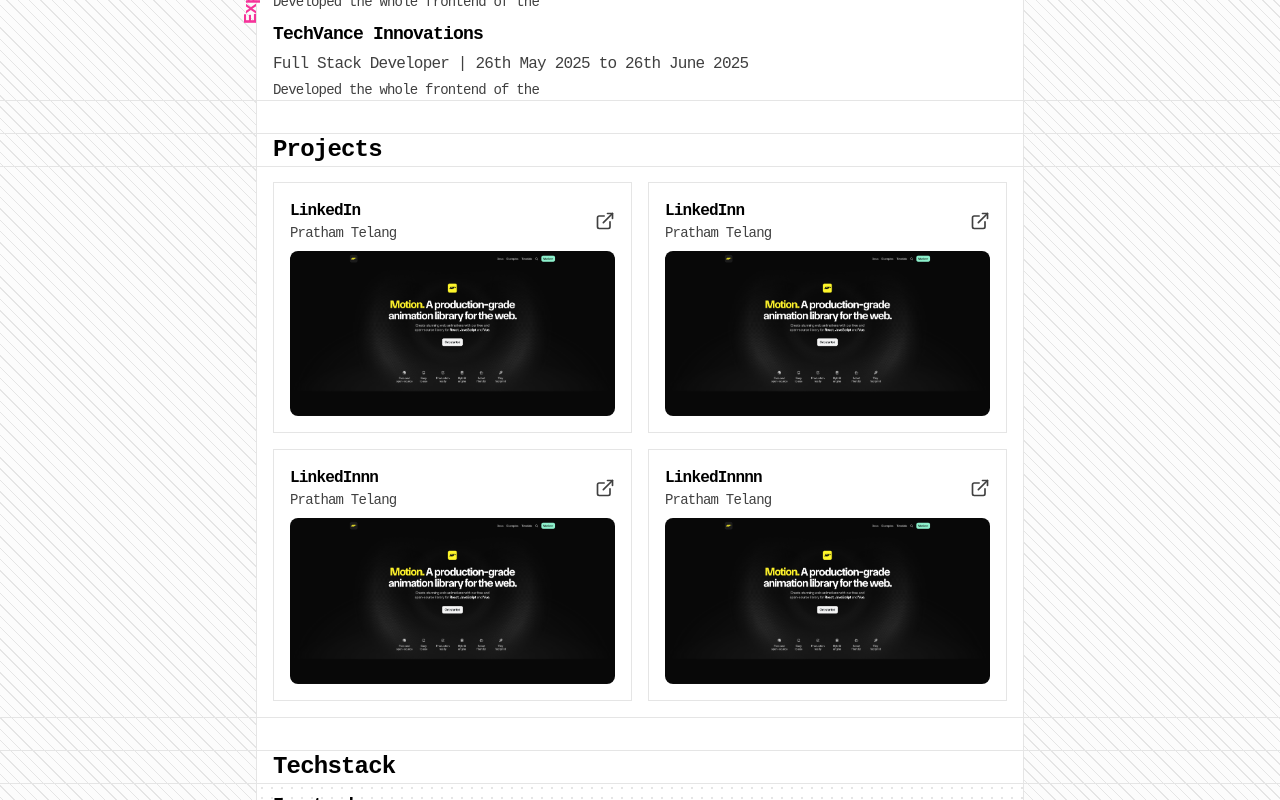
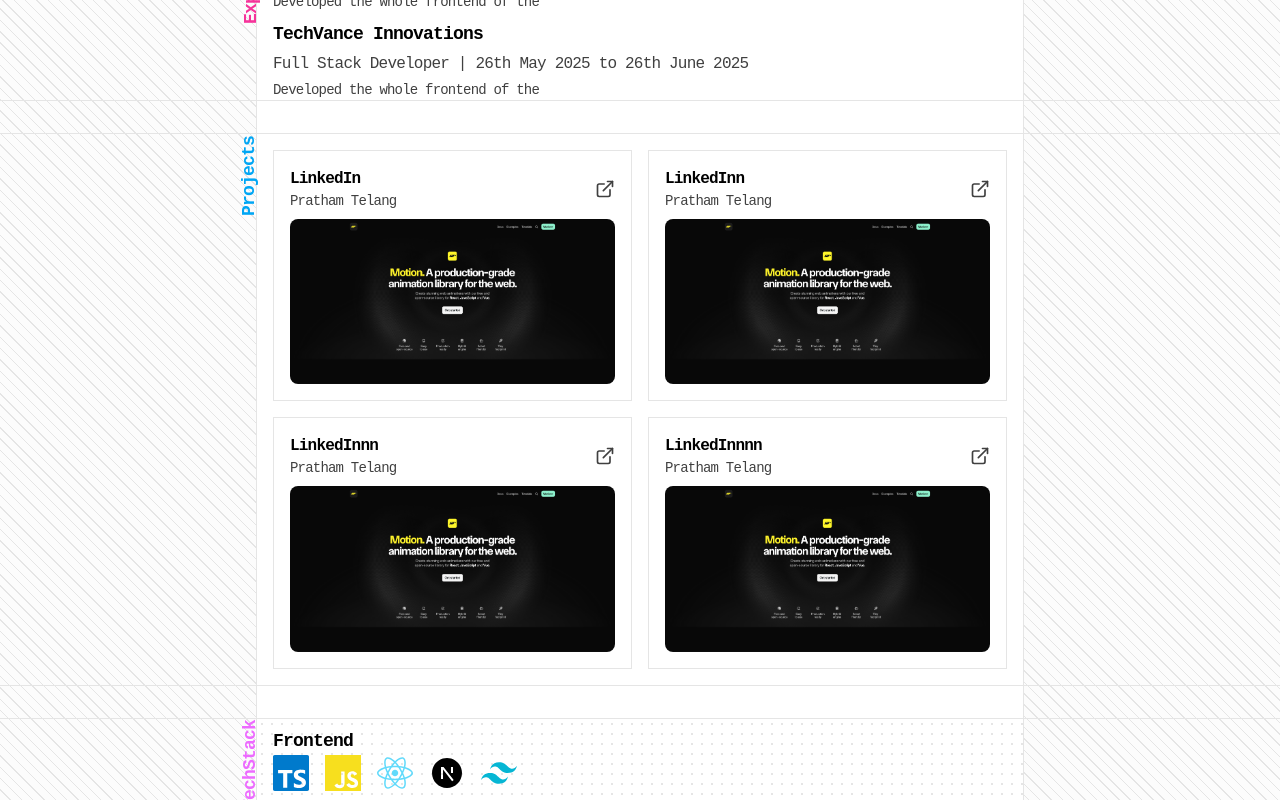
Before and after one commit to PrathamTelang/portfolio, a Next.js app: page / in a window 1280 px wide. Shown: the part 760-1560 px from the top of the page. Built offline with nearby package versions, Linux system fonts and the light colour scheme.

Commit message:
Update section headers to rotated style
Changed the headers for Experience, Projects, and TechStack components to use a rotated, absolute-positioned style with distinct colors. This improves visual consistency and aligns the header design across these sections.

```diff
--- a/src/app/components/Experience.tsx
+++ b/src/app/components/Experience.tsx
@@ -5,7 +5,7 @@ export const Experience = () => {
         <div className="w-screen flex h-full justify-center">
             <div className="w-3/5 relative  bg-white dark:bg-darkbg border-x border-lightborder dark:border-darkborder max-[475px]:w-11/12">
             <h2 className="text-xs font-semibold text-[#F6339A]
-           transform -rotate-90  absolute sm:top-9 sm:-left-14 sm:text-lg top-6 -left-9
+           transform -rotate-90  absolute sm:top-9 sm:-left-14 sm:text-lg top-6 -left-9.5
             ">Experience</h2>
 
             <div className="pt-2">
--- a/src/app/components/Projects.tsx
+++ b/src/app/components/Projects.tsx
@@ -41,9 +41,10 @@ export default function Projects() {
   return (
 
     <div className="w-screen flex justify-center ">
-        <div className="w-3/5 bg-white dark:bg-darkbg border-x border-lightborder dark:border-darkborder max-[475px]:w-11/12">
-            <h2 className="text-2xl px-4 font-semibold dark:text-darkprimary-text">Projects</h2>
-            <Line/>
+        <div className="w-3/5 relative bg-white dark:bg-darkbg border-x border-lightborder dark:border-darkborder max-[475px]:w-11/12">
+            <h2 className="text-xs font-semibold text-[#00A6F4]
+           transform -rotate-90  absolute sm:top-7 sm:-left-12 sm:text-lg top-5 -left-8
+        ">Projects</h2>
 
         <div className="grid md:grid-cols-2 gap-4 flex-wrap p-4 ">
 
--- a/src/app/components/TechStack.tsx
+++ b/src/app/components/TechStack.tsx
@@ -9,9 +9,10 @@ import Image from "next/image";
 export const Skills = () => {
   return (
     <div className="w-screen flex justify-center">
-      <div className="w-3/5 bg-white dark:bg-darkbg border-x border-lightborder dark:border-darkborder max-[475px]:w-11/12">
-        <h2 className="text-2xl px-4 font-semibold dark:text-darkprimary-text">Techstack</h2>
-        <Line />
+      <div className="w-3/5 relative bg-white dark:bg-darkbg border-x border-lightborder dark:border-darkborder max-[475px]:w-11/12">
+        <h2 className="text-xs font-semibold text-[#ED6BFF]
+           transform -rotate-90  absolute sm:top-8 sm:-left-13 sm:text-lg top-5 -left-8.5
+        ">TechStack</h2>
         <div className="bg-[radial-gradient(circle,_var(--color-lightborder)_1px,_transparent_1px)] bg-[length:10px_10px]
         dark:bg-[radial-gradient(circle,_var(--color-darkborder)_1px,_transparent_1px)]">
           <div className="relative z-10">
```
